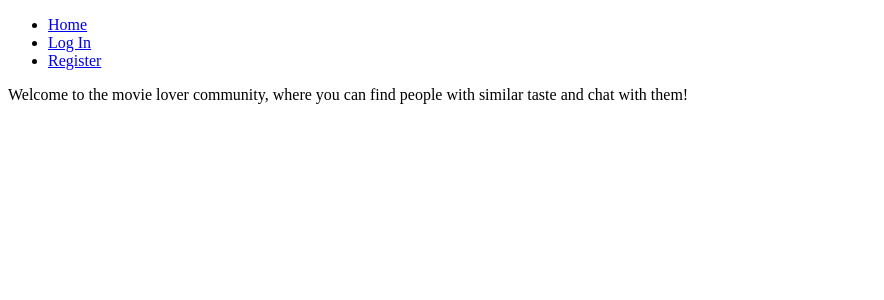
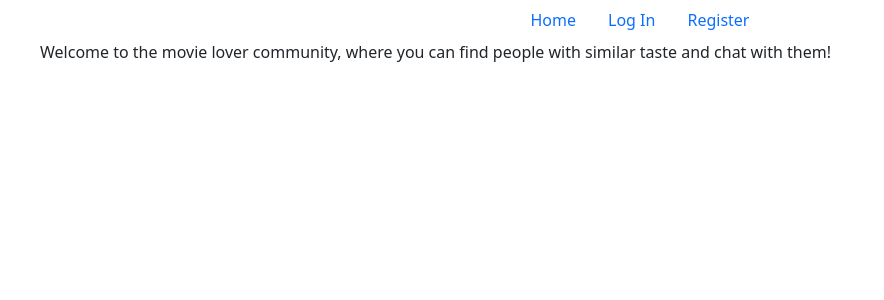
Before and after one commit to mateX92/CS50-FINAL, a Flask app: page / in a window 1280 px wide. Shown: the top 300 px of the page, without its empty margins (0-884 px from the left). Run offline with Flask 3, Linux system fonts and the light colour scheme.

Commit message:
Update layout.html

```diff
--- a/templates/layout.html
+++ b/templates/layout.html
@@ -3,31 +3,53 @@
     <head>
         <meta charset="utf-8">
         <meta name="viewport" content="initial-scale=1, width=devide-width">
-
+        <link rel="stylesheet" href="style.css">
+        <link href="https://cdn.jsdelivr.net/npm/bootstrap@5.3.0/dist/css/bootstrap.min.css" rel="stylesheet" integrity="sha384-9ndCyUaIbzAi2FUVXJi0CjmCapSmO7SnpJef0486qhLnuZ2cdeRhO02iuK6FUUVM" crossorigin="anonymous">
+        <script src="https://cdn.jsdelivr.net/npm/bootstrap@5.3.0/dist/js/bootstrap.bundle.min.js" integrity="sha384-geWF76RCwLtnZ8qwWowPQNguL3RmwHVBC9FhGdlKrxdiJJigb/j/68SIy3Te4Bkz" crossorigin="anonymous"></script>
         <title> {% block title %}{% endblock %} </title>
     </head>
     <body>
         <navbar>
-            <ul>
+            <ul class="nav justify-content-center">
+
                 {% if session['user_id'] %}
 
-                <li><a href="/">Home</a></li>
-                <li><a href="/search">Rate a movie</a></li>
-                <li><a href="/people">Find people</a></li>
-                <li><a href="/logout">Log Out </a></li>
+                <li class="nav-item">
+                <a class="nav-link" href="/">Home</a>
+                </li>
+                <li class="nav-item">
+                <a class="nav-link" href="/search">Rate a movie</a>
+                </li>
+                <li class="nav-item">
+                <a class="nav-link" href="/people">Find people</a>
+                </li>
+                <li class="nav-item">
+                <a class="nav-link" href="/logout">Log Out</a>
+                </li>
 
                 {% else %}
 
-                <li><a href="/">Home</a></li>
-                <li><a href="/login">Log In </a></li>
-                <li><a href="/register"> Register </a></li>
+                <li class="nav-item">
+                    <a class="nav-link" href="/">Home</a>
+                </li>
+                <li class="nav-item">
+                    <a class="nav-link" href="/login">Log In</a>
+                </li>
+                <li class="nav-item">
+                    <a class="nav-link" href="/register">Register</a>
+                </li>
 
                 {% endif %}
+
             </ul>
         </navbar>
+
+        <section id="1200px">
 
         {% block main %}
         {% endblock %}
 
+        </section>
+
     </body>
 </html>
```
